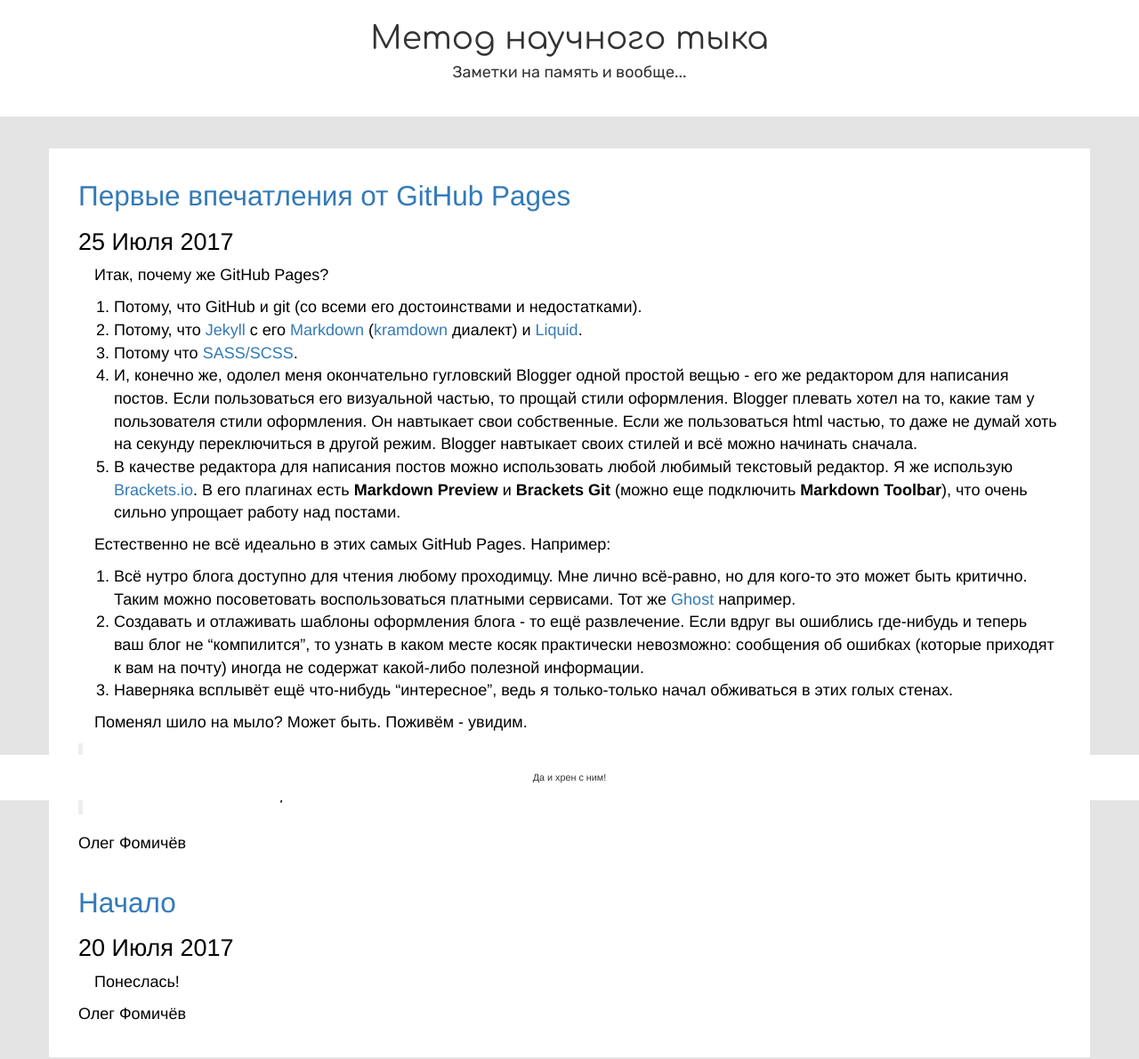
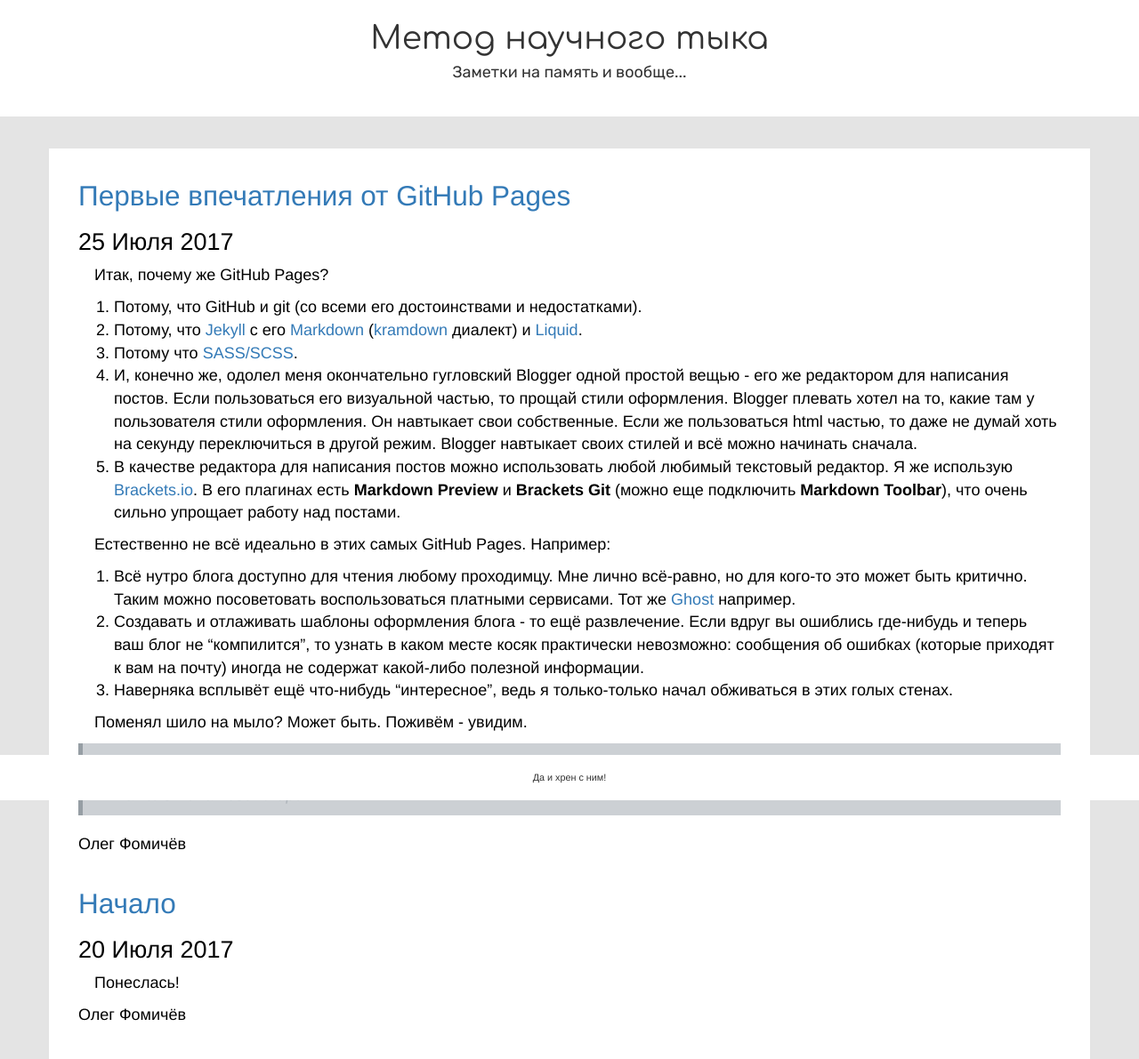
Before and after one commit to fomich0ff/fomich0ff.github.io, a Jekyll site: the page built from index.html, in a window 1280 px wide. Shown: the whole page at 89% size. Built offline with Jekyll 4.4.1, drawn with Linux system fonts in a browser that asks for light colours; nearby versions of some CDN libraries.

Commit message:
styles updated

```diff
--- a/_sass/base.scss
+++ b/_sass/base.scss
@@ -1,10 +1,18 @@
 /*
     Variables
 */
+
 $regular-text-color: #000;
 $regular-background-color: #fff;
 $outside-background-color: #e4e4e4;
 
+/* Blockqoute color palette */
+$blockquote-text-color: #5b6770;
+$blockquote-background-color: #ccd0d4;
+$blockquote-border-color: #969ea4;
+$blockquote-sign-color: #b1b7bc;
+
+$font-size: 18px;
 $break-phone: 768px;
 $break-tablets: 1200px;
 @mixin respond-to($media) {
@@ -26,16 +34,7 @@ $break-tablets: 1200px;
 }
 
 body {
-	@include respond-to(phones) {
-		font-size: 14px;
-	}
-	@include respond-to(tablets) {
-		font-size: 16px;
-	}
-	@include respond-to(desktops) {
-		font-size: 18px;
-	}
-
+    font-size: $font-size;
     p {
         text-align: justify;
     }
@@ -51,6 +50,17 @@ body {
         font-size: 1.5em;
     }
     background: $outside-background-color;
+    blockquote {
+        font-size: $font-size;
+        border-left: 5px solid $blockquote-border-color;
+        background-color: $blockquote-background-color;
+        color: $blockquote-text-color;
+
+        em {
+            color: $blockquote-sign-color;
+            text-align: right;
+        }
+    }
 }
 
 .blog {
--- a/_sass/elements.scss
+++ b/_sass/elements.scss
@@ -1,3 +1,7 @@
 %text-center {
     text-align: center;
 }
+
+%text-right {
+    text-align: right;
+}
--- a/_sass/footer.scss
+++ b/_sass/footer.scss
@@ -1,5 +1,5 @@
 footer {
-    @extend %text-center;
+    text-align: center;
     position: fixed;
     bottom: 0px;
     width: 100%;
--- a/_sass/header.scss
+++ b/_sass/header.scss
@@ -5,7 +5,7 @@ header {
     padding-bottom: 2em;
 
     #site-title {
-        @extend %text-center;
+        text-align: center;
         @include respond-to(phones) {
             font-size: 1.75em;
             padding-top: 0.3em;
@@ -24,7 +24,7 @@ header {
         font-family: $font-title;
     }
     #site-description {
-        @extend %text-center;
+        text-align: center;
         font-family: $font-description;
     }
 }
```
Lines whose indentation alone changed are shown as unchanged.
